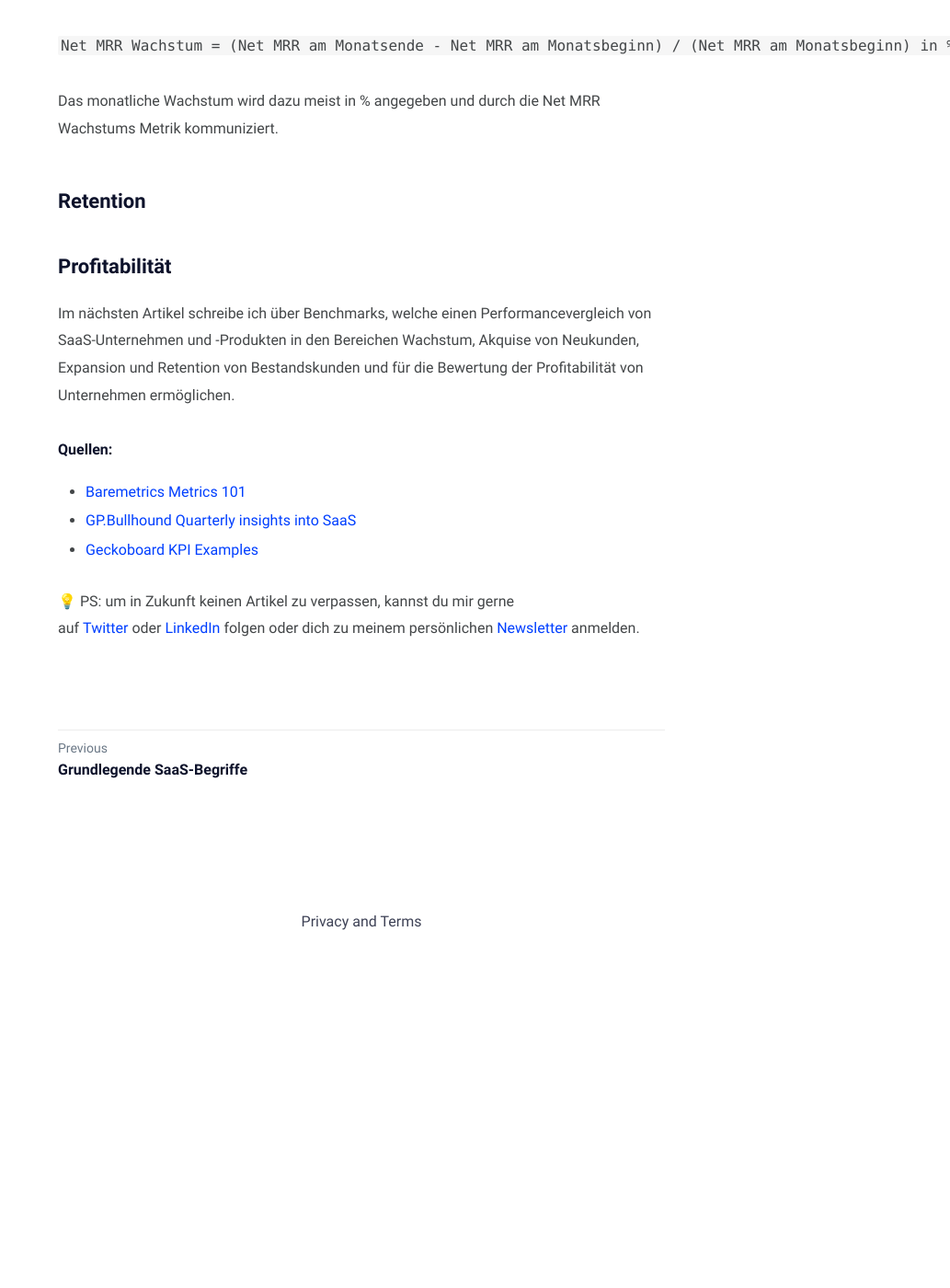
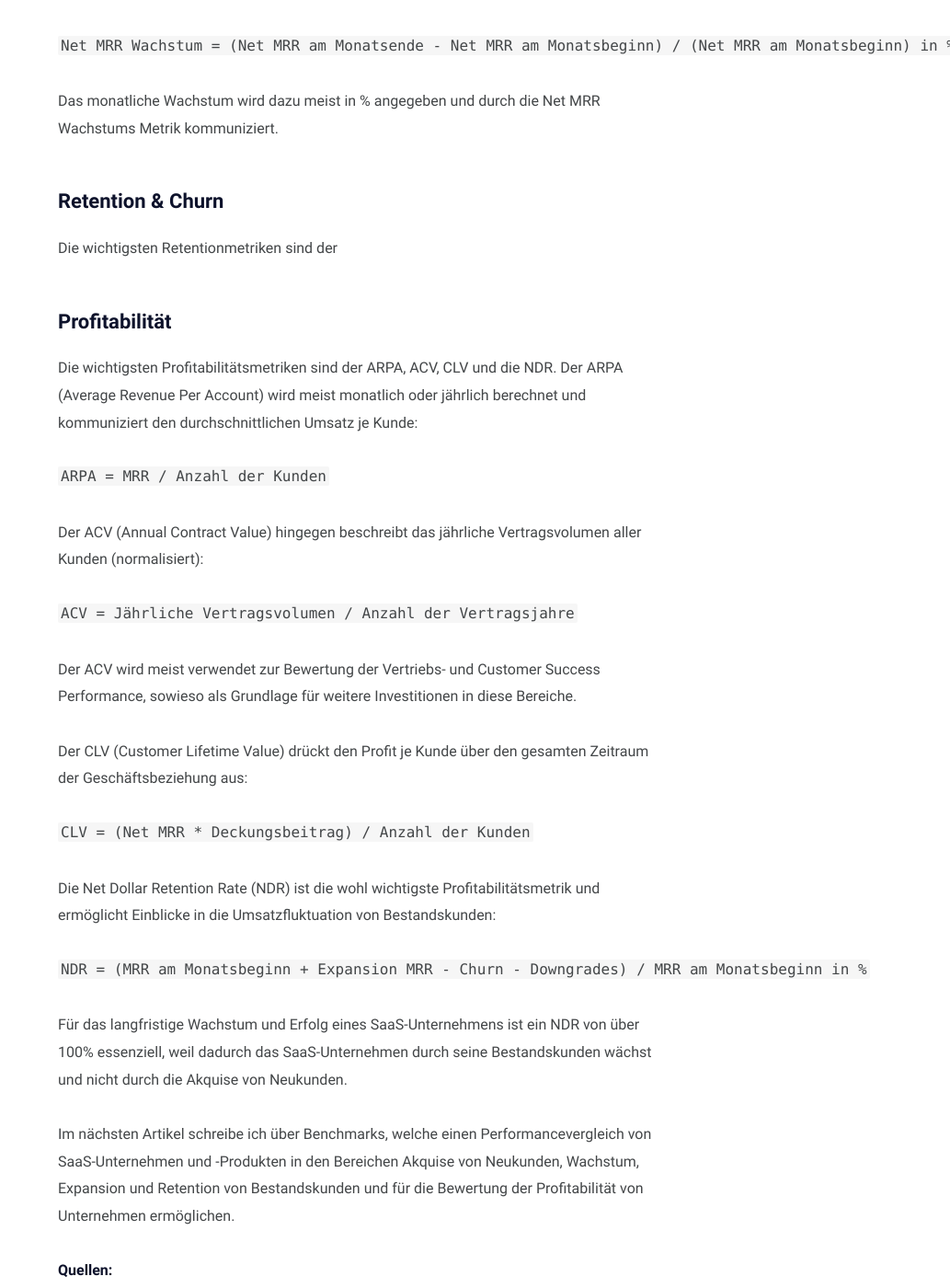
Before and after one commit to mariostnr/website, a Jekyll site: the page built from _posts/2021-05-13-saas-metriken.md, in a window 1280 px wide and 1400 px high, scrolled down 1818 px. Shown: the whole window at 92% size, without its empty margins (247-1280 px from the left). Built offline with Jekyll 4.4.1, drawn with Linux system fonts in a browser that asks for light colours; before the commit the page ends 2866 px from its top, so only the background shows below that; some of the changed text lies outside the part shown.

Commit message:
Update Blog “2021-05-13-saas-metriken”

```diff
--- a/_posts/2021-05-13-saas-metriken.md
+++ b/_posts/2021-05-13-saas-metriken.md
@@ -39,7 +39,7 @@ Die wichtigsten Expansionsmetriken sind der Expansion MRR, Net MRR und Net MRR G
 
 Der Net MRR kommuniziert den monatlich wiederkehrenden Umsatz inkl. neuem Wachstum und Churn:
 
-`Net MRR = MRR + Expansion MRR + neue Umsätze + Reaktivierungen - Churn - Downgrades`
+`Net MRR = Neuer MRR + MRR + Expansion MRR + Reaktivierungen - Churn - Downgrades`
 
 Weiters ist es wieder wichtig zu wissen, wie schnell ein SaaS-Unternehmen monatlich wächst:
 
@@ -47,16 +47,41 @@ Weiters ist es wieder wichtig zu wissen, wie schnell ein SaaS-Unternehmen monatl
 
 Das monatliche Wachstum wird dazu meist in % angegeben und durch die Net MRR Wachstums Metrik kommuniziert.
 
-## Retention
+## Retention & Churn
+
+Die wichtigsten Retentionmetriken sind der
+
 
 ## Profitabilität
 
-Im nächsten Artikel schreibe ich über Benchmarks, welche einen Performancevergleich von SaaS-Unternehmen und -Produkten in den Bereichen Wachstum, Akquise von Neukunden, Expansion und Retention von Bestandskunden und für die Bewertung der Profitabilität von Unternehmen ermöglichen.
+Die wichtigsten Profitabilitätsmetriken sind der ARPA, ACV, CLV und die NDR. Der ARPA (Average Revenue Per Account) wird meist monatlich oder jährlich berechnet und kommuniziert den durchschnittlichen Umsatz je Kunde:
+
+`ARPA = MRR / Anzahl der Kunden`
+
+Der ACV (Annual Contract Value) hingegen beschreibt das jährliche Vertragsvolumen aller Kunden (normalisiert):
+
+`ACV = Jährliche Vertragsvolumen / Anzahl der Vertragsjahre`
+
+Der ACV wird meist verwendet zur Bewertung der Vertriebs- und Customer Success Performance, sowieso als Grundlage für weitere Investitionen in diese Bereiche.
+
+Der CLV (Customer Lifetime Value) drückt den Profit je Kunde über den gesamten Zeitraum der Geschäftsbeziehung aus:
+
+`CLV = (Net MRR * Deckungsbeitrag) / Anzahl der Kunden`
+
+Die Net Dollar Retention Rate (NDR) ist die wohl wichtigste Profitabilitätsmetrik und ermöglicht Einblicke in die Umsatzfluktuation von Bestandskunden:
+
+`NDR = (MRR am Monatsbeginn + Expansion MRR - Churn - Downgrades) / MRR am Monatsbeginn in %`
+
+Für das langfristige Wachstum und Erfolg eines SaaS-Unternehmens ist ein NDR von über 100% essenziell, weil dadurch das SaaS-Unternehmen durch seine Bestandskunden wächst und nicht durch die Akquise von Neukunden.
+
+Im nächsten Artikel schreibe ich über Benchmarks, welche einen Performancevergleich von SaaS-Unternehmen und -Produkten in den Bereichen Akquise von Neukunden, Wachstum, Expansion und Retention von Bestandskunden und für die Bewertung der Profitabilität von Unternehmen ermöglichen.
 
 **Quellen:**
 
-* [Baremetrics Metrics 101](https://baremetrics.com/category/metrics-101)
+* [Baremetrics SaaS Metrics 101](https://baremetrics.com/category/metrics-101)
+* [Chargebee SaaS Metrics Glossary](https://www.chargebee.com/resources/glossaries/#saas_metrics)
 * [GP.Bullhound Quarterly insights into SaaS](https://www.gpbullhound.com/insights/global-software-market-perspectives-q3-2019/)
-* [Geckoboard KPI Examples](https://www.geckoboard.com/best-practice/kpi-examples/)
+* [What is Net Dollar Retention (NDR)] (https://userguiding.com/blog/net-dollar-retention-ndr/)
+* [Understanding ACV vs. ARR in SaaS Subscription Business](https://www.profitwell.com/recur/all/acv-vs-arr)
 
 💡 PS: um in Zukunft keinen Artikel zu verpassen, kannst du mir gerne auf [Twitter](https://twitter.com/mariostnr) oder [LinkedIn](https://www.linkedin.com/in/mario-steiner) folgen oder dich zu meinem persönlichen [Newsletter](http://eepurl.com/heuGRP) anmelden.
```
